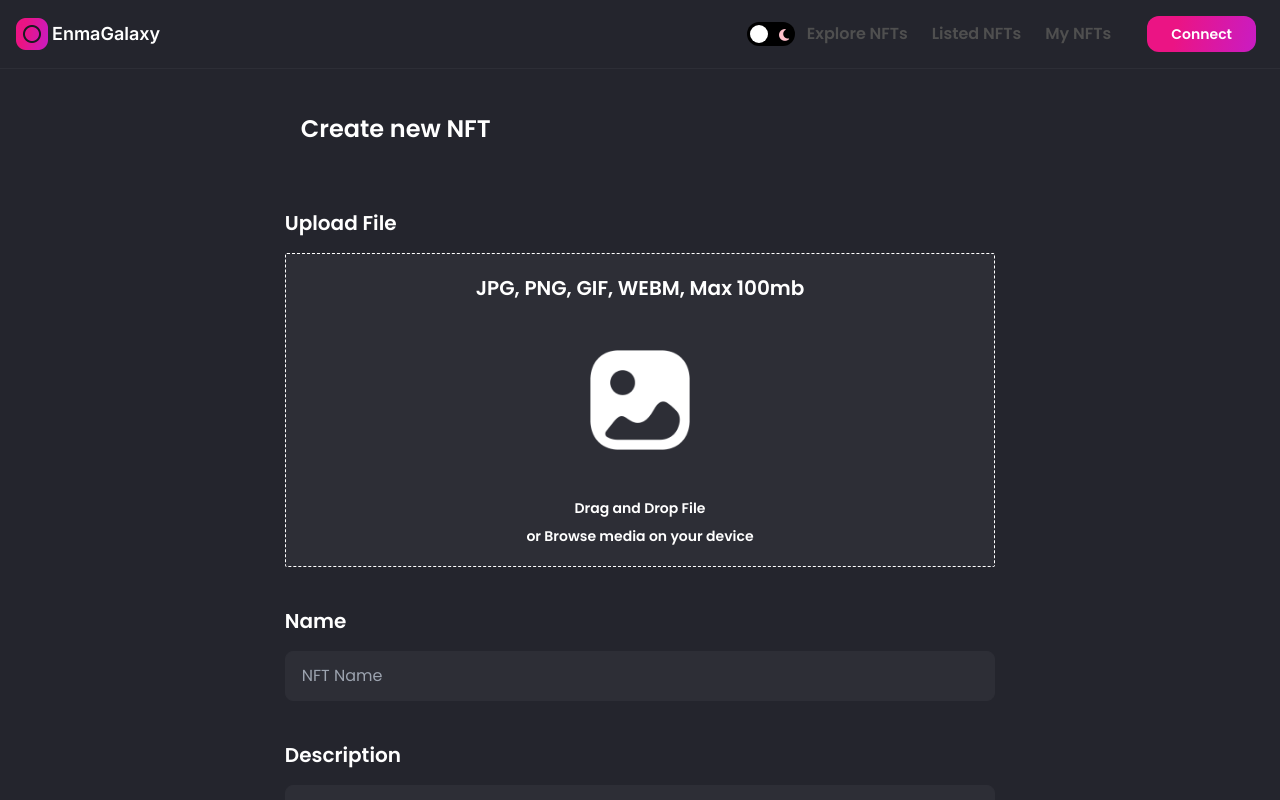
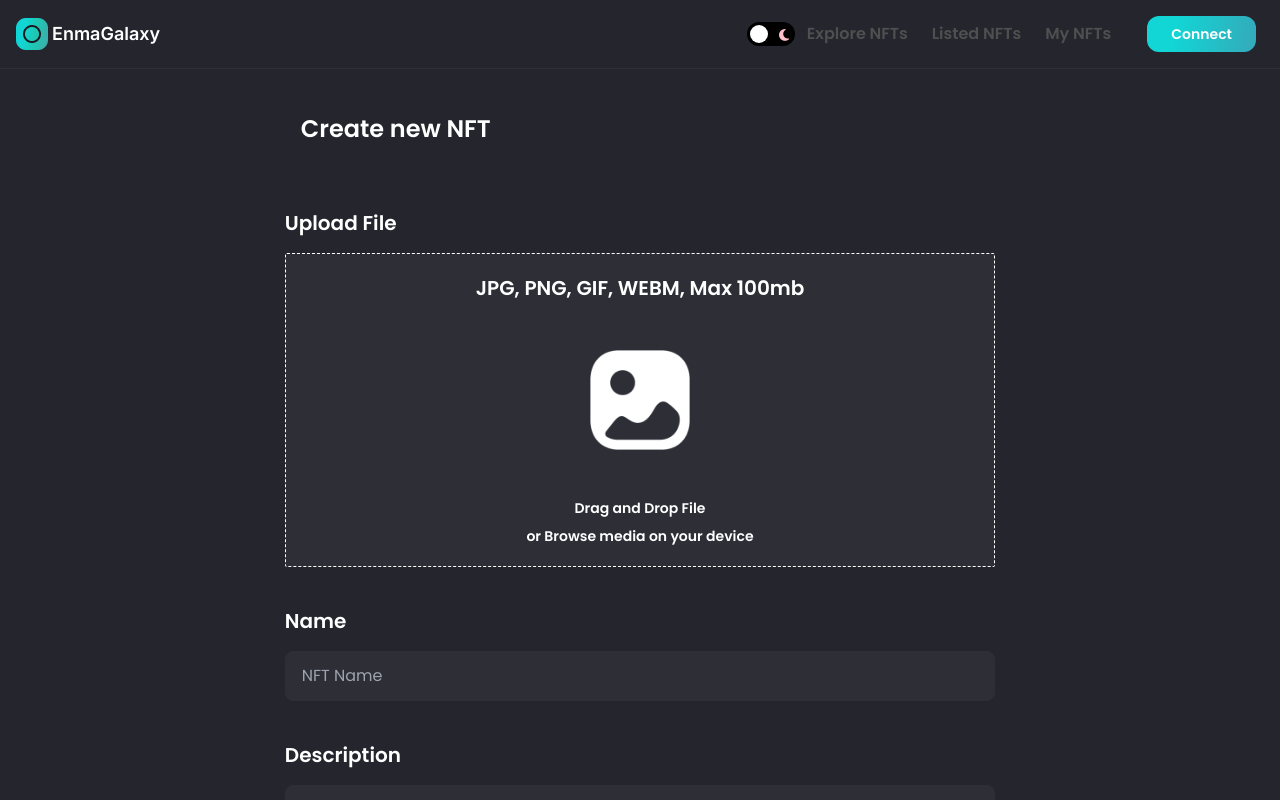
Before and after one commit to Doravientos/nft_frontend, a Next.js app in the folder nftfrontend/: page /create-nft in a window 1280 px wide. Shown: the top 800 px of the page. Built offline with nearby package versions, Linux system fonts and the light colour scheme.

Commit message:
feat: updated design

```diff
--- a/nftfrontend/src/app/globals.css
+++ b/nftfrontend/src/app/globals.css
@@ -6,12 +6,20 @@
 @tailwind utilities;
 
 .nft-gradient {
-    background: linear-gradient(
+    /* background: linear-gradient(
         101.12deg,
         #eb1484 27.35%,
         #c91cc3 99.99%,
         #c81cc5 100%,
         #c81cc5 100%
+    ); */
+    background: linear-gradient(
+        101.12deg,
+        #12d5d5 27.35%,
+        /* #1cc9b4 56.34%, */ /* #41aaaa 98.47%, */ /* #37c0c0 99.98%, */
+            #35a9b9 99.99%,
+        #1b9c8d 99.99%,
+        #388989 100%
     );
 }
 
--- a/nftfrontend/tailwind.config.ts
+++ b/nftfrontend/tailwind.config.ts
@@ -19,7 +19,7 @@ const config: Config = {
                 "nft-black-2": "#1B1A21",
                 "nft-black-3": "#2A2D3A",
                 "nft-black-4": "#24252D",
-                "nft-red-violet": "#DA18A3",
+                "nft-red-violet": "#0DB7B7",
                 "file-active": "#2196f3",
                 "file-accept": "#00e676",
                 "file-reject": "#ff1744",
```
Also changed, not shown: nftfrontend/src/assets/logo02.png.
